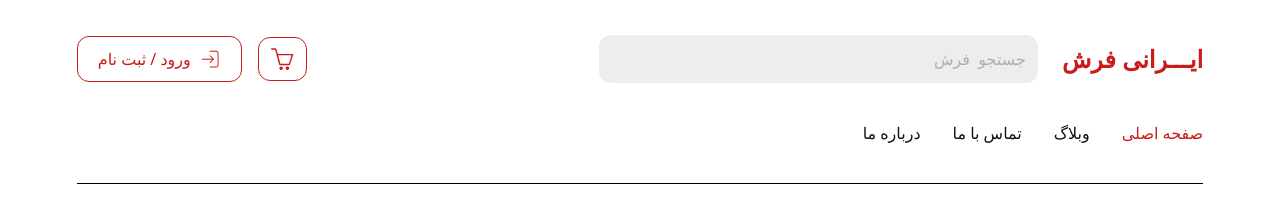
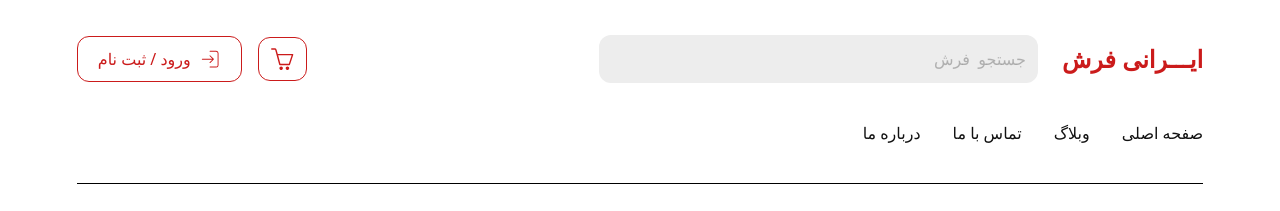
Before and after one commit to saman-tofighian/Carpet_Project, a Next.js app: page /register in a window 1280 px wide. Shown: the top 211 px of the page. Built offline with nearby package versions, Linux system fonts and the light colour scheme.

Commit message:
update header

```diff
--- a/Components/Header/NavBottom.jsx
+++ b/Components/Header/NavBottom.jsx
@@ -1,30 +1,47 @@
 import Link from 'next/link';
+import { usePathname } from 'next/navigation';
+import { useState } from 'react';
 
 export default function NavBottom() {
+  const pathName = usePathname();
+  const [data] = useState([
+    {
+      id: 1,
+      name: 'صفحه اصلی',
+      href: '/',
+    },
+    {
+      id: 2,
+      name: 'وبلاگ',
+      href: '/blog',
+    },
+    {
+      id: 3,
+      name: 'تماس با ما',
+      href: '/contact',
+    },
+    {
+      id: 4,
+      name: 'درباره ما',
+      href: '/about',
+    },
+  ]);
   return (
     <div className='w-full grid grid-cols-12 py-2.5'>
       <div className='col-span-12 hidden lg:block'>
         <ul className='flex items-center gap-x-8 my-5'>
-          <li>
-            <Link href='/' className='font-medium text-[16px] text-[#CB1B1B]'>
-              صفحه اصلی
-            </Link>
-          </li>
-          <li>
-            <Link href='/' className='font-medium text-[16px] text-[#121212] '>
-              وبلاگ
-            </Link>
-          </li>
-          <li>
-            <Link href='/' className='font-medium text-[16px] text-[#121212]'>
-              تماس با ما
-            </Link>
-          </li>
-          <li>
-            <Link href='/' className='font-medium text-[16px] text-[#121212] '>
-              درباره ما
-            </Link>
-          </li>
+          {data.map((val) => (
+            <li key={val.id}>
+              <Link
+                href={val.href}
+                className={`font-medium text-[16px] ${
+                  pathName === val.href ? 'text-[#CB1B1B]' : 'text-[#121212]'
+                }`}
+              >
+                {val.name}
+              </Link>
+            </li>
+          ))}
         </ul>
       </div>
       <div className='col-span-12 block lg:hidden md:place-items-center'>
```
